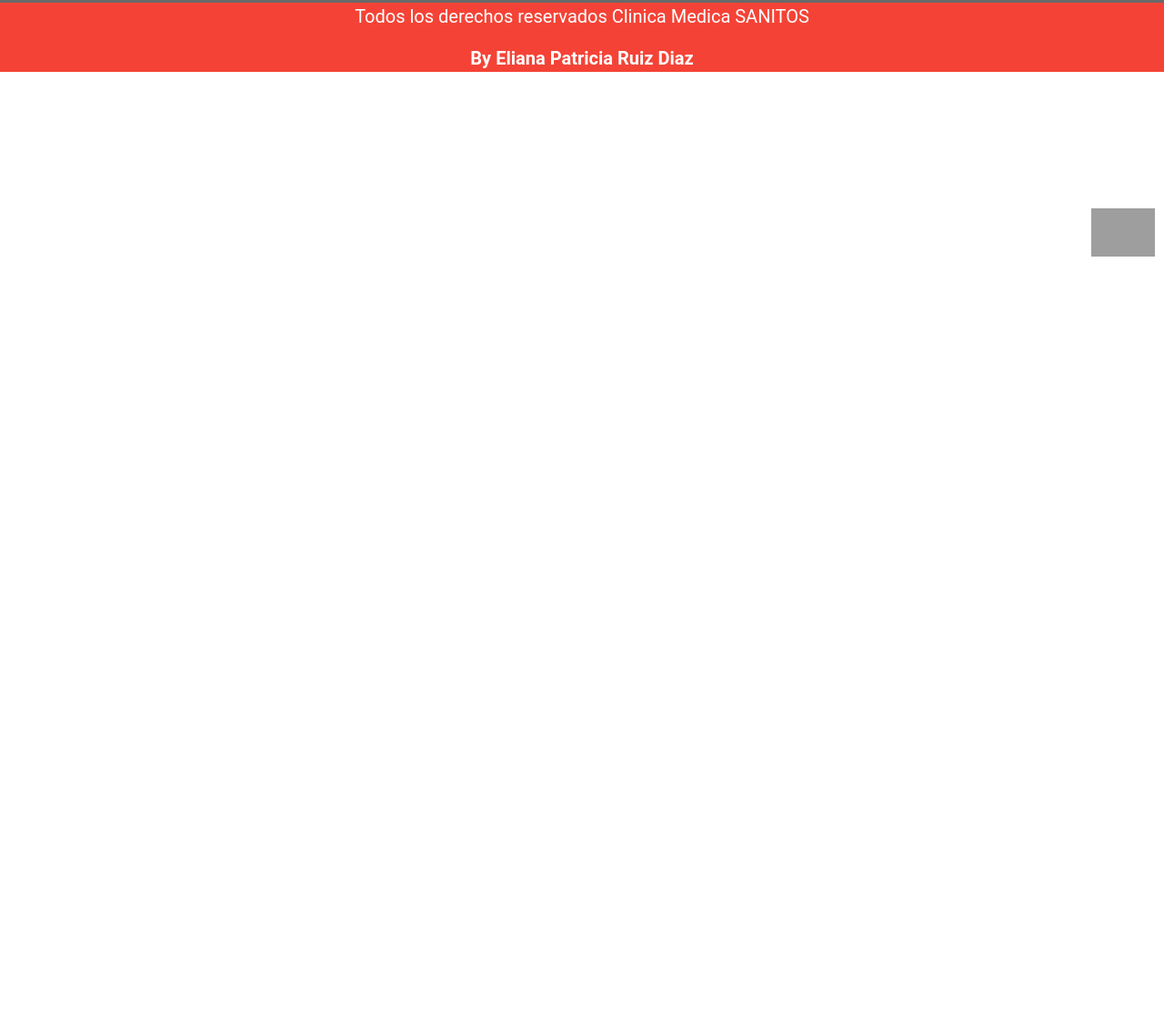
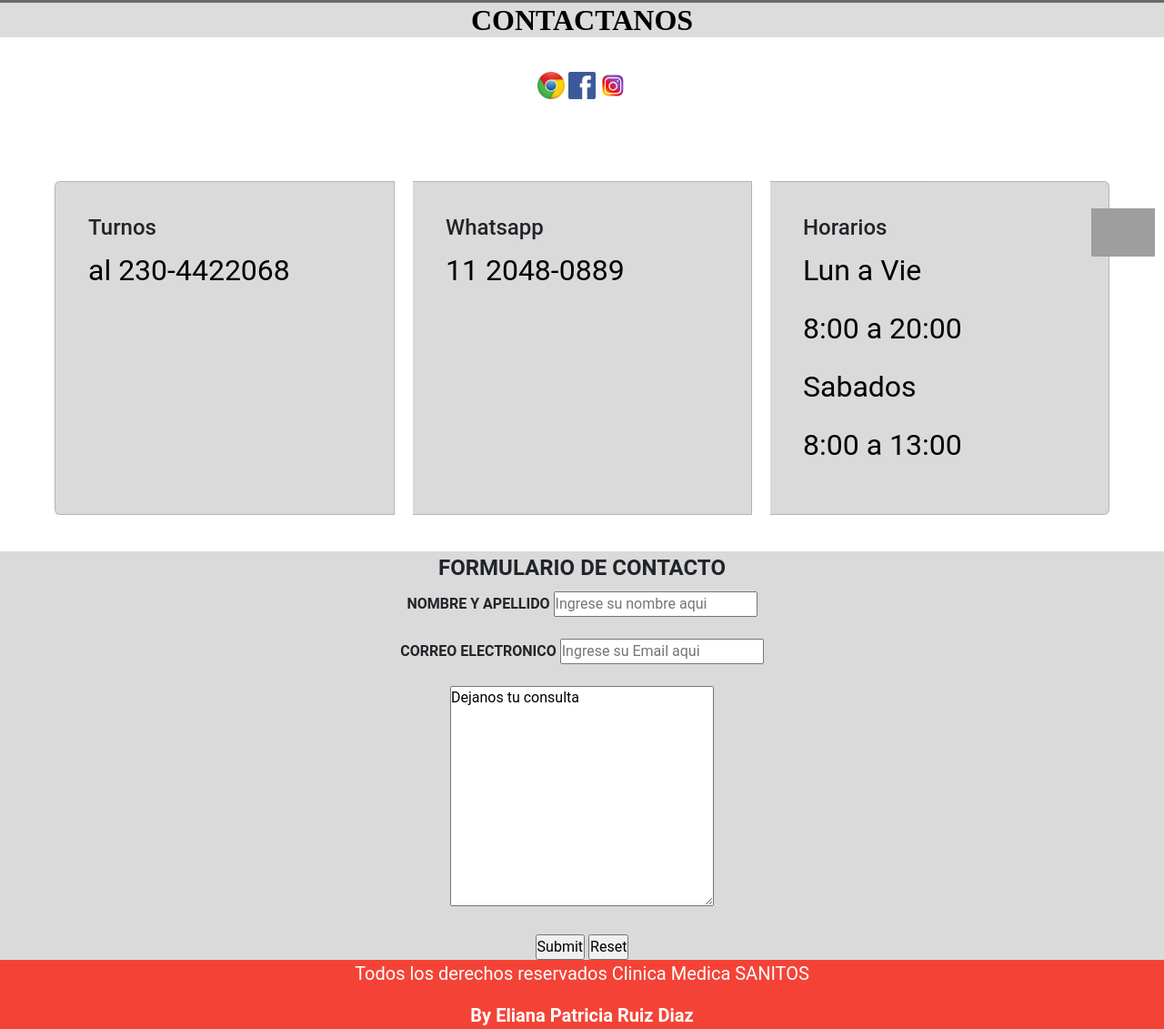
Before and after one commit to ruizdiaz/entrega-final, a website: page pages/contacto.html in a window 1280 px wide. Shown: the part 171-1302 px from the top of the page at 91% size. Before the commit the page ends 800 px from the top, so only its background shows below. Drawn offline with nearby package versions, Linux system fonts and the light colour scheme; grey boxes are pictures that could not be loaded.

Commit message:
iniciale pagina de contacto

```diff
--- a/pages/contacto.html
+++ b/pages/contacto.html
@@ -43,6 +43,65 @@
          </nav>
    </header>
    <main>
+    <h1>Contactanos</h1>
+    <section class="redes">
+      <a class="google" href="https:/google.com" target="_blanck"><img class="logos" src="../img/logo google.jpg"
+        alt="logo google"></a>
+
+
+    <a class="google" href="https:/facebook.com" target="_blanck"><img class="logos" src="../img/logo facebook.jpg"
+        alt="logo facebook"></a>
+
+
+    <a class="google" href="https://www.instagram.com" target="_blank"><img class="logos"
+        src="../img/logo instagram.jpg" alt="logo instagram"></a>
+    </section>
+    <div class="card-group">
+      <div class="card">
+
+        <div class="card-body">
+          <h4 class="card-title">Turnos</h4>
+          <p class="card-text"> al 230-4422068</p>
+
+        </div>
+      </div>
+      <div class="card">
+        <div class="card-body ">
+          <h4 class="card-title">Whatsapp </h4>
+          <p class="card-text">11 2048-0889</p>
+
+        </div>
+      </div>
+      <div class="card">
+        <div class="card-body">
+          <h4 class="card-title">Horarios</h4>
+          <p class="card-text">Lun a Vie</p>
+          <p>8:00 a 20:00</p>
+          <p>Sabados</p>
+          <p>8:00 a 13:00</p>
+
+
+        </div>
+      </div>
+    </div>
+    <form class="form1">
+
+
+      <fieldset class="form2">
+        <legend>FORMULARIO DE CONTACTO</legend>
+        <label for="Nombre">Nombre y Apellido</label>
+        <input id="Nombre" type="text" placeholder="Ingrese su nombre aqui">
+        <br><br>
+        <label for="">Correo Electronico</label>
+        <input type="Email" placeholder="Ingrese su Email aqui">
+        <br><br>
+        <textarea name="" id="" cols="30" rows="10">Dejanos tu consulta</textarea>
+        <br><br>
+        <input type="submit">
+        <input type="reset">
+      </fieldset>
+
+    </form>
 
     <a href="https:api.whatsapp.com/send?phone=+541120480889" target="_blank">
       <img class="botonWhatsApp"
--- a/scss/_main.scss
+++ b/scss/_main.scss
@@ -101,7 +101,7 @@
     font-size: 20px;
     color: $color-texto;
 }
-h3{
+h3 h4{
     text-align: center;
     font-size: 3rem;
     color: $color-texto;
@@ -121,3 +121,22 @@
     padding: 20px;
     margin: 20px;
 }
+.form1{
+    text-align: center;
+    background-color:rgb(219, 218, 218) ;
+    text-transform: uppercase;
+    font-weight: bold;
+}
+.logos{
+    width: 30px;
+    height: 30px;
+}
+.redes{
+    text-align: center;
+    background-color: white;
+    padding: 30px;
+}
+.card-group{
+    padding: 20px;
+    margin: 20px;
+}
```
Also changed, not shown: css/estilo.css.
